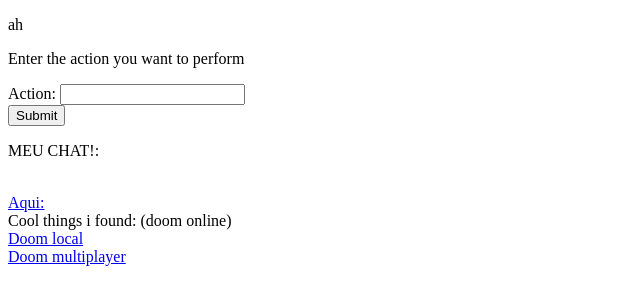
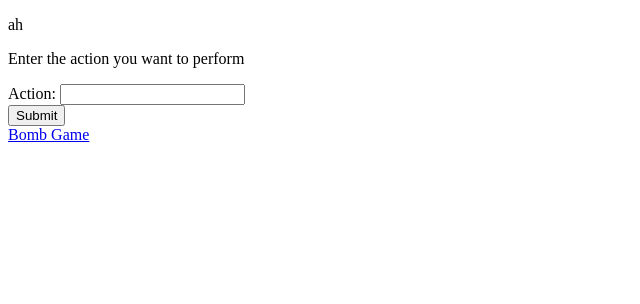
Before and after one commit to nykbocks/nykbocks.github.io, a plain HTML site: page index.html in a window 1280 px wide. Shown: the whole page, without its empty margins (0-640 px from the left). Drawn offline with Linux system fonts and the light colour scheme.

Commit message:
bomb index

```diff
--- a/index.html
+++ b/index.html
@@ -8,33 +8,8 @@
   Action: <input type="text" name="user_def_act"><br>
   <input type="button" onclick="myFunction()" value="Submit">
 </form>
-
-<script>
-function myFunction() {
-  const act = document.getElementById("get_user_action");
-  if(act === "cake"){
-     document.write("yeah I have a huge cake");
-  }
-}
-</script>
-<p>
-  MEU CHAT!:
-</p>
-  <br>
-  <a href="https://nykbocks.github.io/chat.html">
-    Aqui:
+  <a href="https://nykbocks.github.io/bomb/index.html">
+	Bomb Game
   </a>
-  <br>
-<h>
-  Cool things i found: (doom online)
-</h>
-<br>
-<a href="http://35.158.218.205/experiments/webDOOM/">
-  Doom local
-</a>
-<br>
-<a href="https://silentspacemarine.com/">
-  Doom multiplayer
-</a>
 </body>
 </html>
```
